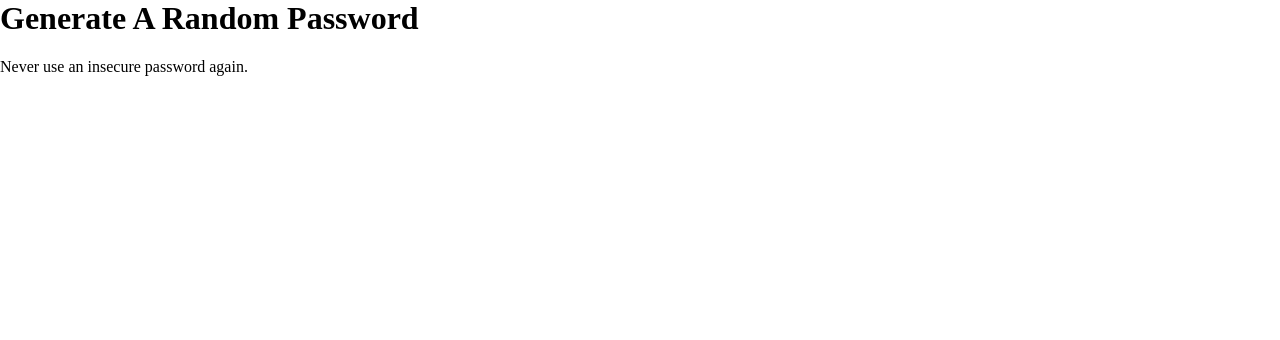
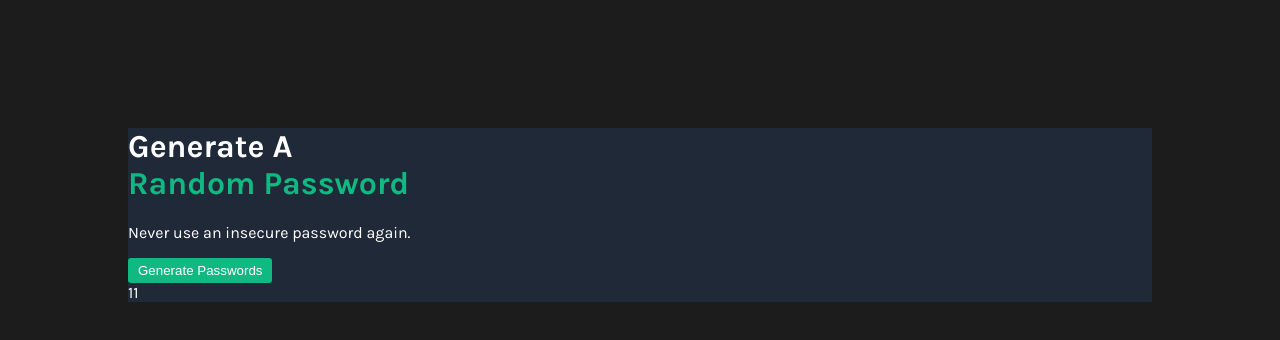
Before and after one commit to hmac100/Scrim-PasswordGenerator, a plain HTML site: page index.html in a window 1280 px wide. Drawn offline with Linux system fonts and the light colour scheme.

Commit message:
commit 2  basic css  html

```diff
--- a/index.css
+++ b/index.css
@@ -1,3 +1,41 @@
 body {
+
     margin: 0;
+    background: #1C1C1C;
+    color:#fff;
+    font-family: "Karla", serif;
+
 }
+
+.container {
+    background: #1F2937;
+    margin: 0 auto;
+   margin-top: 10%;
+    width:80%;
+}
+span {
+    color: #10B981;;
+}
+button{
+    background: #10B981;
+    color: #fff;
+    border: none;
+    border-radius: 3px;
+    padding: 5px 10px;
+
+}
+button:hover {
+    cursor: pointer;
+      background: #0d9d6d;
+}
+
+#password-container {
+    display: flex;
+}
+#passwordOne,
+#passwordTwo {
+    background: #273549;
+    height: 20px;
+    width:100px;
+
+}
--- a/index.html
+++ b/index.html
@@ -1,10 +1,20 @@
 <html>
     <head>
+        <style>
+@import url('https://fonts.googleapis.com/css2?family=Inter:ital,opsz,wght@0,14..32,100..900;1,14..32,100..900&family=Karla:ital,wght@0,200..800;1,200..800&family=Roboto:ital,wght@0,300;0,400;0,900;1,300&display=swap');
+</style>
         <link rel="stylesheet" href="index.css">
+          <script src="index.js" defer></script>
     </head>
     <body>
-        <h1>Generate A Random Password</h1>
+        <div class="container">
+        <h1>Generate A <br><span>Random Password</span></h1>
         <p>Never use an insecure password again.</p>
-        <script src="index.js"></script>
+        <button id="button">Generate Passwords</button>
+        <div id ="password-container">
+        <div id="password-one">1</div>
+        <div id="password-two">1</div>
+      </div>
+</div>
     </body>
 </html>
--- a/index.js
+++ b/index.js
@@ -1,2 +1,9 @@
 const characters = ["A","B","C","D","E","F","G","H","I","J","K","L","M","N","O","P","Q","R","S","T","U","V","W","X","Y","Z","a","b","c","d","e","f","g","h","i","j","k","l","m","n","o","p","q","r","s","t","u","v","w","x","y","z", "0", "1", "2", "3", "4", "5", "6", "7", "8", "9","~","`","!","@","#","$","%","^","&","*","(",")","_","-","+","=","{","[","}","]",",","|",":",";","<",">",".","?",
 "/"];
+
+
+let button = document.getElementById('button')
+
+button.addEventListener("click", function() {
+  console.log("click");
+})
```
